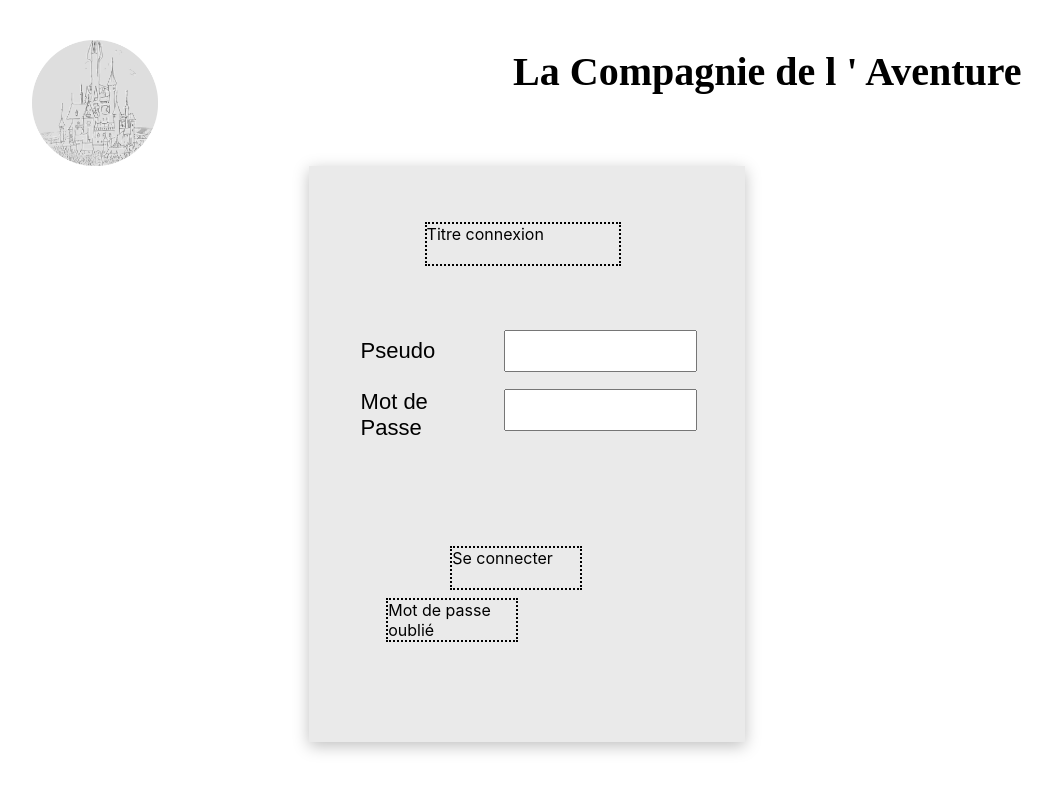
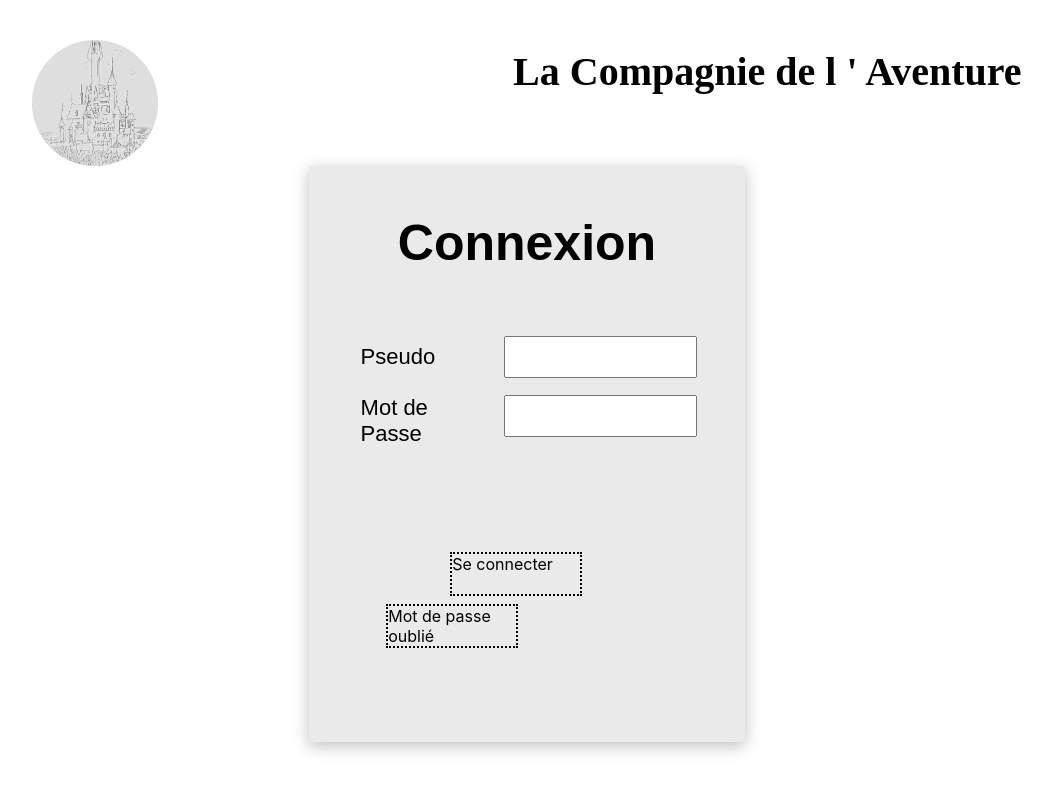
Before and after one commit to KevinDelcourt/cho7, a React (Create React App) app in the folder client/: page /login in a window 1280 px wide. Shown: the top 792 px of the page, without its empty margins (113-1165 px from the left). Built offline with nearby package versions, Linux system fonts and the light colour scheme.

Commit message:
Utilisation du props children et création du composant TitleConnection

```diff
--- a/client/src/App.css
+++ b/client/src/App.css
@@ -33,3 +33,4 @@
 
 @import url(https://fonts.googleapis.com/css?family=Ruluko);
 @import url(//db.onlinewebfonts.com/c/413424b043249d7d2f7c73e3c2d27ffc?family=Sevillana);
+@import url(https://fonts.googleapis.com/css?family=Almendra+SC);
--- /dev/null
+++ b/client/src/components/atoms/TitleConnection.js
@@ -0,0 +1,9 @@
+import styled from 'styled-components';
+
+const TitleConnection = styled.h1`
+    font-family: 'Almendra SC', Arial;
+    font-size: 50px;
+    margin: 0;
+`;
+
+export default TitleConnection;
--- a/client/src/components/molecules/Authentification.jsx
+++ b/client/src/components/molecules/Authentification.jsx
@@ -25,7 +25,7 @@ const Authentification = () => {
     return (
         <div style={styleAuth}>
             <LabelContainer>
-                <LabelConnection>Pseudo</LabelConnection>
+                <LabelConnection children="Pseudo" />
             </LabelContainer>
 
             <FieldContainer>
@@ -33,7 +33,7 @@ const Authentification = () => {
             </FieldContainer>
 
             <LabelContainer>
-               <LabelConnection>Mot de Passe</LabelConnection>
+               <LabelConnection children="Mot de Passe" />
             </LabelContainer>
 
             <FieldContainer>
--- a/client/src/components/organisms/ConnectionForm.jsx
+++ b/client/src/components/organisms/ConnectionForm.jsx
@@ -1,14 +1,10 @@
 import styled from "styled-components";
 import React from 'react';
 import Authentification from "./../molecules/Authentification";
+import TitleConnection from "./../atoms/TitleConnection";
 
 const TitleConnectionContainer = styled.div`
-    border: 2px dotted black;
-    width: 15vw;
-    height: 5vh;
-    margin-left: 5vw;
-    margin-top: 1vh;
-    display: inline-block;
+    text-align: center;
 `;
 
 const LoginButtonContainer = styled.div`
@@ -37,14 +33,16 @@ const AuthentificationContainer = styled.div`
 const ConnectionForm = () => {
     return (
         <div>
-            <TitleConnectionContainer>Titre connexion</TitleConnectionContainer>
+            <TitleConnectionContainer>
+                <TitleConnection children="Connexion" />
+            </TitleConnectionContainer>
 
             <AuthentificationContainer>
                 <Authentification />
             </AuthentificationContainer>
 
-            <LoginButtonContainer>Se connecter</LoginButtonContainer>
-            <LabelForgottenPasswordContainer>Mot de passe oublié</LabelForgottenPasswordContainer>
+            <LoginButtonContainer children="Se connecter" />
+            <LabelForgottenPasswordContainer children="Mot de passe oublié" />
         </div>
     );
 };
--- a/client/src/components/pages/ConnectionPage.jsx
+++ b/client/src/components/pages/ConnectionPage.jsx
@@ -27,7 +27,7 @@ const ConnectionPage = () => {
         <div>
             <ConnectionHeader>
                 <Logo src={logo} alt="logo" />
-                <SiteTitle>La Compagnie de l ' Aventure</SiteTitle>
+                <SiteTitle children="La Compagnie de l ' Aventure" />
             </ConnectionHeader>
             <ConnectionFormContainer>
                 <ConnectionForm />
```
